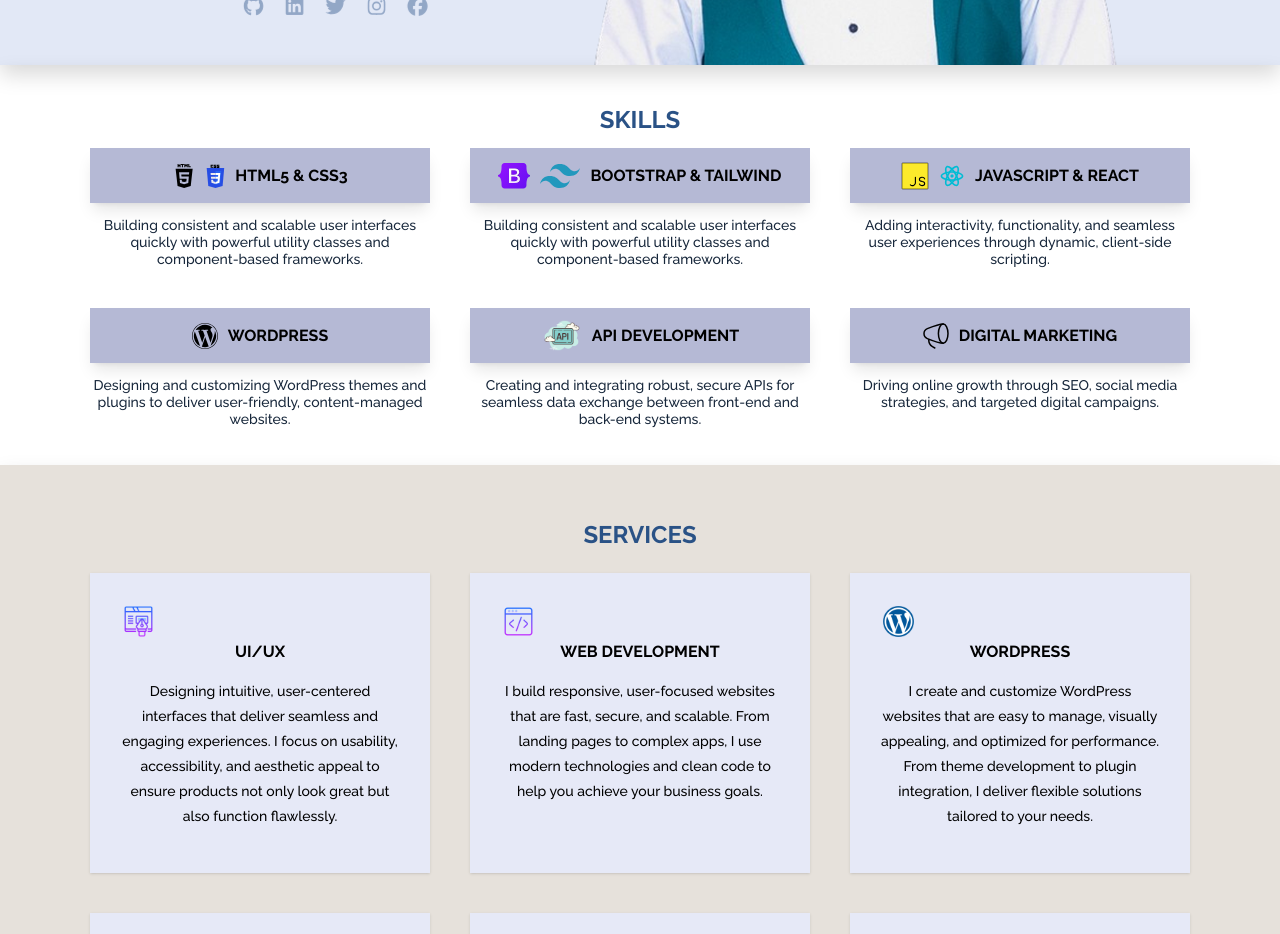
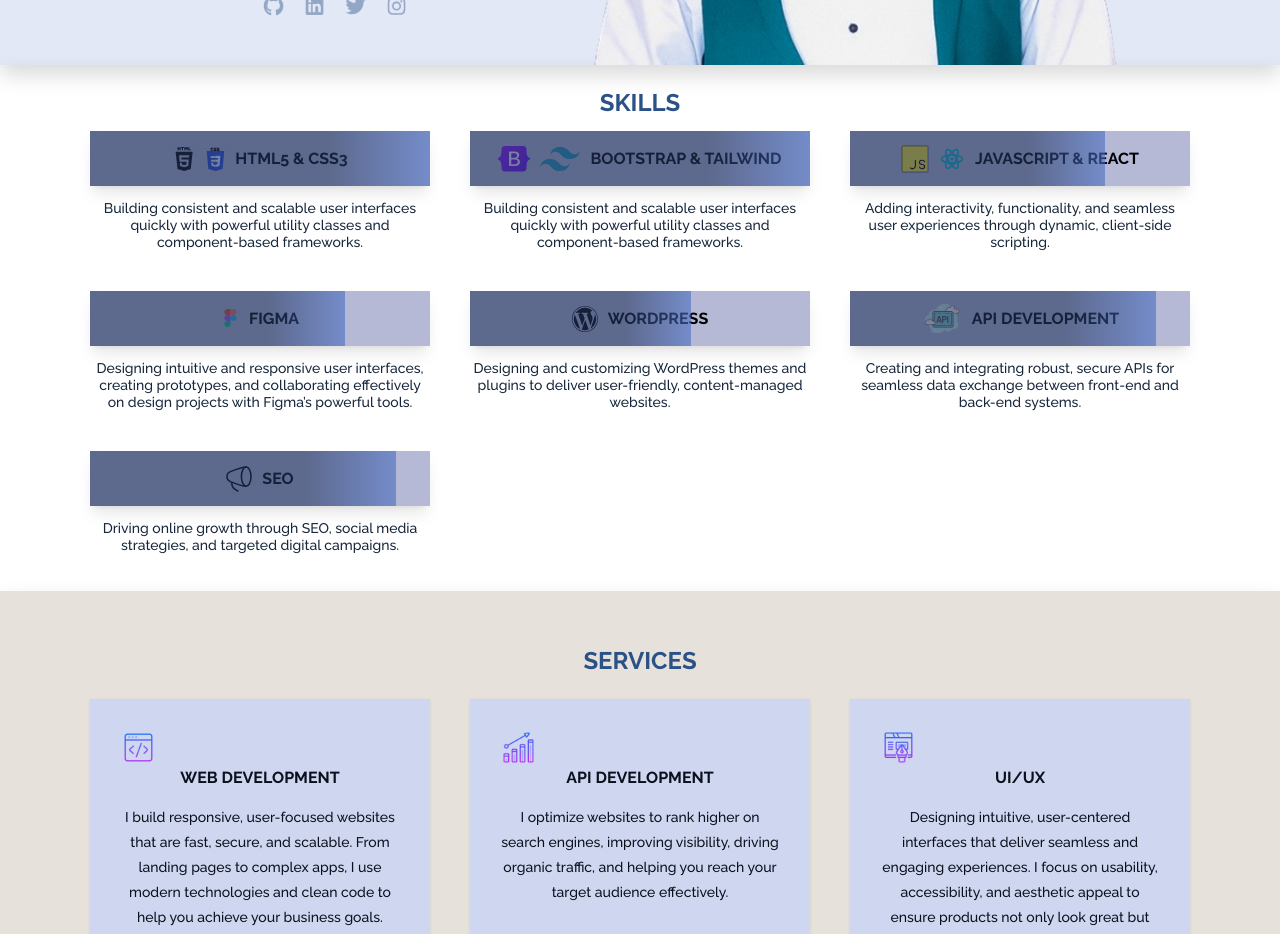
Before and after one commit to olalere-abiodun/my-portfolio, a React (Vite) app: page / in a window 1280 px wide. Shown: the part 520-1454 px from the top of the page. Built offline with nearby package versions, Linux system fonts and the light colour scheme.

Commit message:
all feature fix

```diff
--- a/package.json
+++ b/package.json
@@ -20,7 +20,9 @@
     "@mui/material": "^7.3.1",
     "@tailwindcss/vite": "^4.1.12",
     "react": "^19.1.1",
-    "react-dom": "^19.1.1"
+    "react-dom": "^19.1.1",
+    "react-type-animation": "^3.2.0",
+    "react-typed": "^2.0.12"
   },
   "devDependencies": {
     "@eslint/js": "^9.33.0",
--- a/skillsdata.js
+++ b/skillsdata.js
@@ -57,6 +57,13 @@ const skillsdata = [
   },
   {
     id: 4,
+    name: "FIGMA",
+    icon: ICONS.figma,
+    classname:"figma",
+    description: "Designing intuitive and responsive user interfaces, creating prototypes, and collaborating effectively on design projects with Figma’s powerful tools.",
+  },
+  {
+    id: 5,
     name: "WORDPRESS",
     icon: ICONS.wordpress,
     classname: "wordpress",
@@ -64,7 +71,7 @@ const skillsdata = [
       "Designing and customizing WordPress themes and plugins to deliver user-friendly, content-managed websites.",
   },
   {
-    id: 5,
+    id: 6,
     name: "API DEVELOPMENT",
     icon: ICONS.api,
     classname: "api",
@@ -72,8 +79,8 @@ const skillsdata = [
       "Creating and integrating robust, secure APIs for seamless data exchange between front-end and back-end systems.",
   },
   {
-    id: 6,
-    name: "DIGITAL MARKETING",
+    id: 7,
+    name: "SEO",
     icon: ICONS.seo,
     classname: "digital",
     description:
@@ -85,38 +92,44 @@ const skillsdata = [
 const servicedata = [
   {
     id: 1,
+        icon: ICONS.code,
+    title: "WEB DEVELOPMENT",
+    description:
+      "I build responsive, user-focused websites that are fast, secure, and scalable. From landing pages to complex apps, I use modern technologies and clean code to help you achieve your business goals.",
+
+},
+  {
+    id: 2,
+        icon: ICONS.positiveDynamic,
+    title: "API DEVELOPMENT",
+    description:
+      "I optimize websites to rank higher on search engines, improving visibility, driving organic traffic, and helping you reach your target audience effectively.",
+
+  },
+  {
+    id: 3,
     icon: ICONS.webDesign,
     title: "UI/UX",
     description:
       "Designing intuitive, user-centered interfaces that deliver seamless and engaging experiences. I focus on usability, accessibility, and aesthetic appeal to ensure products not only look great but also function flawlessly.",
-  },
+
+
+},
   {
-    id: 2,
-    icon: ICONS.code,
-    title: "WEB DEVELOPMENT",
-    description:
-      "I build responsive, user-focused websites that are fast, secure, and scalable. From landing pages to complex apps, I use modern technologies and clean code to help you achieve your business goals.",
-  },
-  {
-    id: 3,
-    icon: ICONS.wp,
+    id: 4,
+
+        icon: ICONS.wp,
     title: "WORDPRESS",
     description:
       "I create and customize WordPress websites that are easy to manage, visually appealing, and optimized for performance. From theme development to plugin integration, I deliver flexible solutions tailored to your needs.",
   },
   {
-    id: 4,
-    icon: ICONS.commercial,
-    title: "DIGITAL MARKETING",
+    id: 5,
+        icon: ICONS.commercial,
+    title: "SEO",
     description:
       "I help businesses grow online through targeted digital strategies, including SEO, social media marketing, and content campaigns that drive traffic and boost engagement.",
-  },
-  {
-    id: 5,
-    icon: ICONS.positiveDynamic,
-    title: "API DEVELOPMENT",
-    description:
-      "I optimize websites to rank higher on search engines, improving visibility, driving organic traffic, and helping you reach your target audience effectively.",
+
   },
   {
     id: 6,
--- a/src/Portfolio.jsx
+++ b/src/Portfolio.jsx
@@ -12,7 +12,7 @@ function Portfolio() {
     return [];
   };
     return (
-    <div className="portfolio-container py-[50px]">
+    <div className="portfolio-container py-[50px]" id="projects">
       <section className="flex justify-between items-center">
         <h1 className="titles">PROJECTS</h1>
         <Projectoggle active={active} setActive={setActive} />
--- a/src/components/Projectcard.jsx
+++ b/src/components/Projectcard.jsx
@@ -11,7 +11,7 @@ function Portfoliocard(props) {
             rel="noopener noreferrer"
           >
             <img
-              class="h-55 w-full object-cover rounded"
+              className="h-55 w-full object-cover rounded"
               src={props.image}
               alt="kitab"
             />
--- a/src/components/Socials.jsx
+++ b/src/components/Socials.jsx
@@ -5,22 +5,19 @@ import { faGithub, faTwitter, faInstagram, faLinkedin, faFacebook } from "@forta
 function Socials({ animation }) {
   return (
     <div className="social-icons flex gap-4 text-xl">
-      <a href="#" aria-label="GitHub">
+      <a href="https://github.com/olalere-abiodun" target="_blank" aria-label="GitHub">
         <FontAwesomeIcon icon={faGithub} {...{ [animation]: true }} />
       </a>
-      <a href="#" aria-label="LinkedIn">
+      <a href="https://www.linkedin.com/in/olalere-sherifdeen-8197962b2/" target="_blank" aria-label="LinkedIn">
         <FontAwesomeIcon icon={faLinkedin} {...{ [animation]: true }} />
       </a>
-      <a href="#" aria-label="Twitter">
+      <a href="https://x.com/shervie1234?s=11" target="_blank" aria-label="Twitter">
         <FontAwesomeIcon icon={faTwitter} {...{ [animation]: true }} />
       </a>
-      <a href="#" aria-label="Instagram">
+      <a href="https://www.instagram.com/abby__ola01?igsh=MTNkenZmdG55azVzNA%3D%3D&utm_source=qr" target="_blank" aria-label="Instagram" >
         <FontAwesomeIcon icon={faInstagram} {...{ [animation]: true }} />
       </a>
 
-      <a href="#" aria-label="Facebook">
-        <FontAwesomeIcon icon={faFacebook} {...{ [animation]: true }} />
-      </a>
     </div>
   );
 }
--- a/src/style.css
+++ b/src/style.css
@@ -2,9 +2,10 @@
 @import "tailwindcss";
 
 
-
-body {
+html,body {
   font-family: 'Raleway', sans-serif;
+  overflow-x: hidden;
+  scroll-behavior: smooth;
 }
 
 button {
@@ -47,161 +48,101 @@ input:textarea {
   font-weight: 500;
 ;
 }
-.javascript::after {
+  .javascript::after,
+.html::after,
+.bootstrap::after,
+.react::after,
+.api::after,
+.wordpress::after,
+.digital::after,
+.figma::after {
   content: "";
   position: absolute;
   top: 0;
   left: 0;
-  width: 75%;
   height: 100%;
-  background: linear-gradient(to right,#23345D 70%, #4A6EC3 100%);
-  opacity: 1;
+  background: linear-gradient(to right, #23345D 70%, #4A6EC3 100%);
+  opacity: 0;
   transform: translateX(-100%);
   transition: transform 0.8s ease-in-out, opacity 0.8s ease-in-out;
   z-index: 1;
-
 }
 
-.javascript:hover::after {
+/* when active */
+.javascript.active::after {
+  width: 75%;
+  opacity: 0.6;
+  transform: translateX(0%);
+}
+.html.active::after {
+  width: 100%;
+  opacity: 0.6;
+  transform: translateX(0%);
+}
+.bootstrap.active::after {
+  width: 100%;
+  opacity: 0.6;
+  transform: translateX(0%);
+}
+.react.active::after {
+  width: 65%;
+  opacity: 0.6;
+  transform: translateX(0%);
+}
+.api.active::after {
+  width: 90%;
+  opacity: 0.6;
+  transform: translateX(0%);
+}
+.wordpress.active::after {
+  width: 65%;
+  opacity: 0.6;
+  transform: translateX(0%);
+}
+.digital.active::after {
+  width: 90%;
+  opacity: 0.6;
+  transform: translateX(0%);
+}
+.figma.active::after {
+  width: 75%;
   opacity: 0.6;
   transform: translateX(0%);
 }
 
-.html::after {
+.service-card {
+  position: relative;
+  background-color: #E6E9F7;
+  overflow: hidden;
+  transform: translateY(30px);
+  opacity: 0.7;
+  transition: transform 0.6s ease, opacity 0.6s ease;
+}
+
+.service-card::after {
   content: "";
   position: absolute;
   top: 0;
   left: 0;
   width: 100%;
   height: 100%;
-  background: linear-gradient(to right,#23345D 70%, #4A6EC3 100%);
+  background: rgba(74, 110, 195, 0.15);
+  transform: translateY(20%);
   opacity: 0;
-  transform: translateX(-100%);
-  transition: transform 0.8s ease-in-out, opacity 0.8s ease-in-out;
+  transition: transform 0.6s ease, opacity 0.6s ease;
   z-index: 1;
 }
 
-.html:hover::after {
-  opacity: 0.6;
-  transform: translateX(0%);
+.service-card.active {
+  transform: translateY(0);
+  opacity: 1;
 }
 
-.bootstrap::after {
-  content: "";
-  position: absolute;
-  top: 0;
-  left: 0;
-  width: 100%;
-  height: 100%;
-  background: linear-gradient(to right,#23345D 70%, #4A6EC3 100%);
-  opacity: 0;
-  transform: translateX(-100%);
-  transition: transform 0.8s ease-in-out, opacity 0.8s ease-in-out;
-  z-index: 1;
+.service-card.active::after {
+  transform: translateY(0); /* reset overlay position */
+  opacity: 1;               /* fade overlay in */
 }
 
-.bootstrap:hover::after {
-  opacity: 0.6;
-  transform: translateX(0%);
-}
-
-.react::after {
-  content: "";
-  position: absolute;
-  top: 0;
-  left: 0;
-  width: 65%;
-  height: 100%;
-  background: linear-gradient(to right,#23345D 70%, #4A6EC3 100%);
-  opacity: 0;
-  transform: translateX(-100%);
-  transition: transform 0.8s ease-in-out, opacity 0.8s ease-in-out;
-  z-index: 1;
-}
-
-.react:hover::after {
-  opacity: 0.6;
-  transform: translateX(0%);
-}
-
-.api::after {
-  content: "";
-  position: absolute;
-  top: 0;
-  left: 0;
-  width: 85%;
-  height: 100%;
-  background: linear-gradient(to right,#23345D 70%, #4A6EC3 100%);
-  opacity: 0;
-  transform: translateX(-100%);
-  transition: transform 0.8s ease-in-out, opacity 0.8s ease-in-out;
-  z-index: 1;
-}
-
-.api:hover::after {
-  opacity: 0.6;
-  transform: translateX(0%);
-}
-
-.wordpress::after {
-  content: "";
-  position: absolute;
-  top: 0;
-  left: 0;
-  width: 50%;
-  height: 100%;
-  background: linear-gradient(to right,#23345D 70%, #4A6EC3 100%);
-  opacity: 0;
-  transform: translateX(-100%);
-  transition: transform 0.8s ease-in-out, opacity 0.8s ease-in-out;
-  z-index: 1;
-}
-
-.wordpress:hover::after {
-  opacity: 0.6;
-  transform: translateX(0%);
-}
-
-.digital::after {
-  content: "";
-  position: absolute;
-  top: 0;
-  left: 0;
-  width: 55%;
-  height: 100%;
-  background: linear-gradient(to right,#23345D 70%, #4A6EC3 100%);
-  opacity: 0;
-  transform: translateX(-100%);
-  transition: transform 0.8s ease-in-out, opacity 0.8s ease-in-out;
-  z-index: 1;
-}
-
-.digital:hover::after {
-  opacity: 0.6;
-  transform: translateX(0%);
-}
-
-.figma::after {
-  content: "";
-  position: absolute;
-  top: 0;
-  left: 0;
-  width: 55%;
-  height: 60%;
-  background: linear-gradient(to right,#23345D 70%, #4A6EC3 100%);
-  opacity: 0;
-  transform: translateX(-100%);
-  transition: transform 0.8s ease-in-out, opacity 0.8s ease-in-out;
-  z-index: 1;
-}
-
-.figma:hover::after {
-  opacity: 0.6;
-  transform: translateX(0%);
-}
-.service-card {
-  background-color: #E6E9F7;
-}
 
 .service-card p {
   line-height: 1.3 ;
@@ -340,9 +281,16 @@ box-shadow: 0 10px 20px rgba(0, 0, 0, 0.15);
 }
 .contacts {
   display: flex;
+  flex-direction: column;
+  gap: 30px;
+  justify-content: center;
+  align-items: center;
+
+}
+.email-tel {
+    display: flex;
   flex-direction: row;
   justify-content: space-between;
-
 }
 .footer {
   width: 100%;
@@ -391,7 +339,8 @@ box-shadow: 0 10px 20px rgba(0, 0, 0, 0.15);
   ;
   }
 
-  .contacts {
+
+  .email-tel {
     flex-direction: row;
     justify-content: center;
     align-items: center;
@@ -402,6 +351,7 @@ box-shadow: 0 10px 20px rgba(0, 0, 0, 0.15);
 
 
 @media (max-width: 540px) {
+
   .hero {
     width: 100%;
     padding-top: 20px;
@@ -418,8 +368,6 @@ box-shadow: 0 10px 20px rgba(0, 0, 0, 0.15);
     gap:8px;
     height: 320px ;
   }
-
-
 
    .info h2 {
     font-size: 18px;
@@ -461,7 +409,12 @@ box-shadow: 0 10px 20px rgba(0, 0, 0, 0.15);
 
   }
   .contacts{
-    padding: 20px;
+    /* padding: 20px;
+    box-sizing: border-box; */
+    width: 85%;
+  }
+  .email-tel {
+    /* padding: 20px; */
     box-sizing: border-box;
     width: 100%;
   }
@@ -469,5 +422,7 @@ box-shadow: 0 10px 20px rgba(0, 0, 0, 0.15);
     flex-direction: column;
     width: 100%;
     gap: 20px;
+    justify-content: center;
+    align-items: center;
   }
 }
```
Also changed, not shown: src/Hero.jsx (+32 -5 lines), src/Hire.jsx (+9 -4 lines), src/Services.jsx (+26 -2 lines), src/Skills.jsx (+28 -4 lines), src/components/Navigator.jsx (+5 -5 lines), 2 other files (tests, documents, lock files or other folders).
